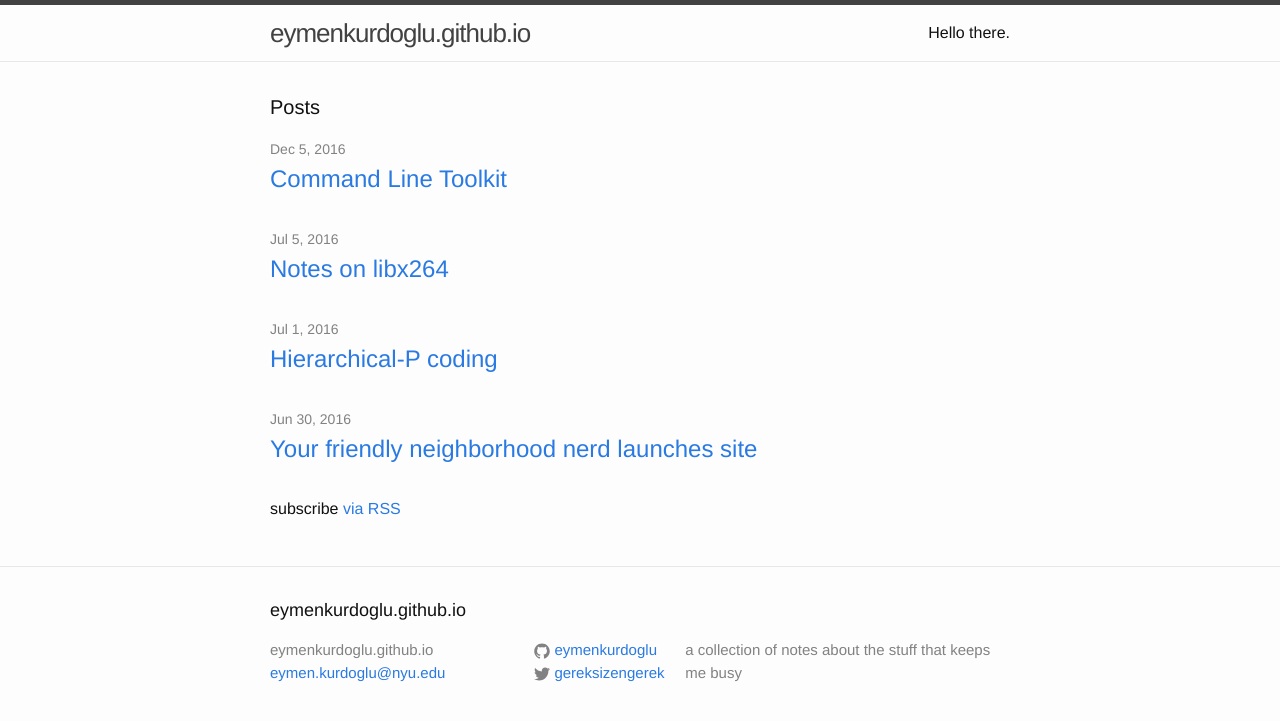
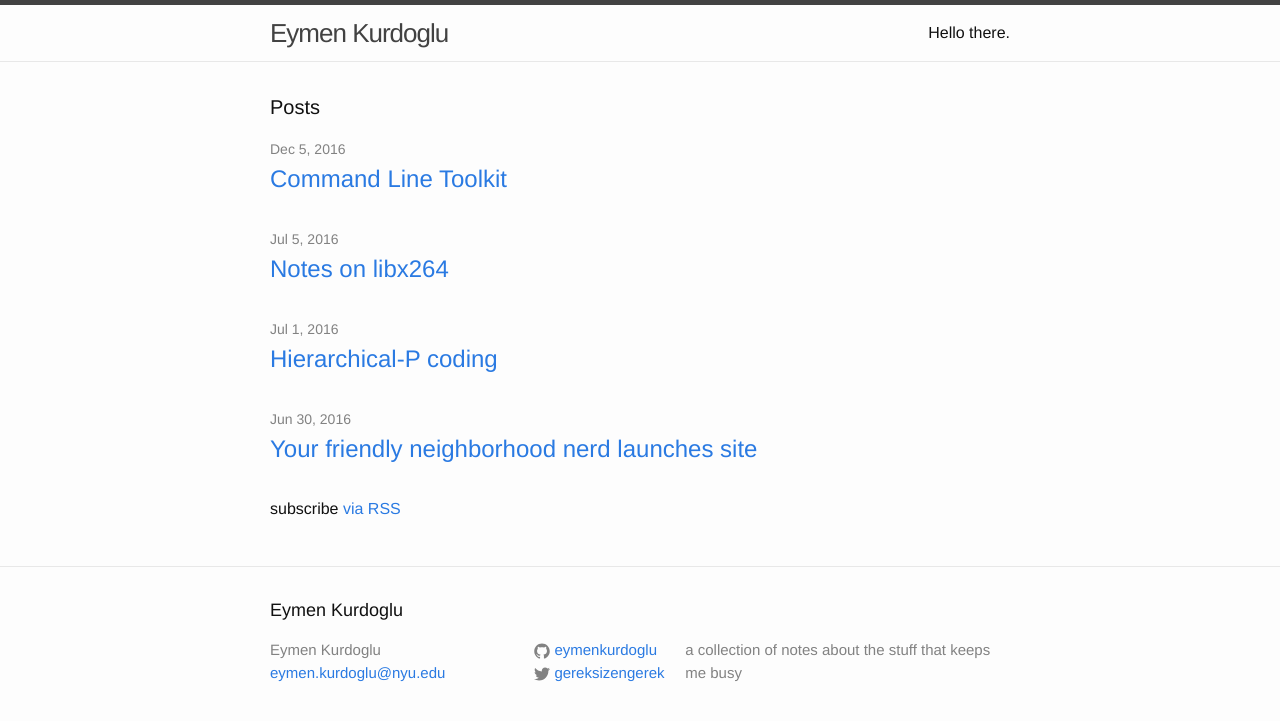
Before and after one commit to eymenkurdoglu/eymenkurdoglu.github.io, a Jekyll site: the page built from index.html, in a window 1280 px wide. Shown: the top 721 px of the page. Built offline with Jekyll 4.4.1, drawn with Linux system fonts in a browser that asks for light colours.

Commit message:
phd update

```diff
--- a/_config.yml
+++ b/_config.yml
@@ -6,7 +6,7 @@
 # 'jekyll serve'. If you change this file, please restart the server process.
 
 # Site settings
-title:
+title: Eymen Kurdoglu
 email: eymen.kurdoglu@nyu.edu
 description: > # this means to ignore newlines until "baseurl:"
  a collection of notes about the stuff that keeps me busy
```
